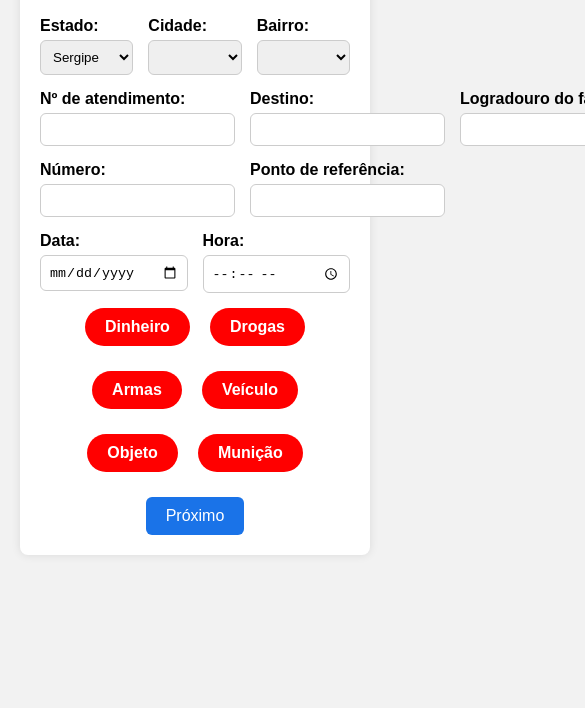
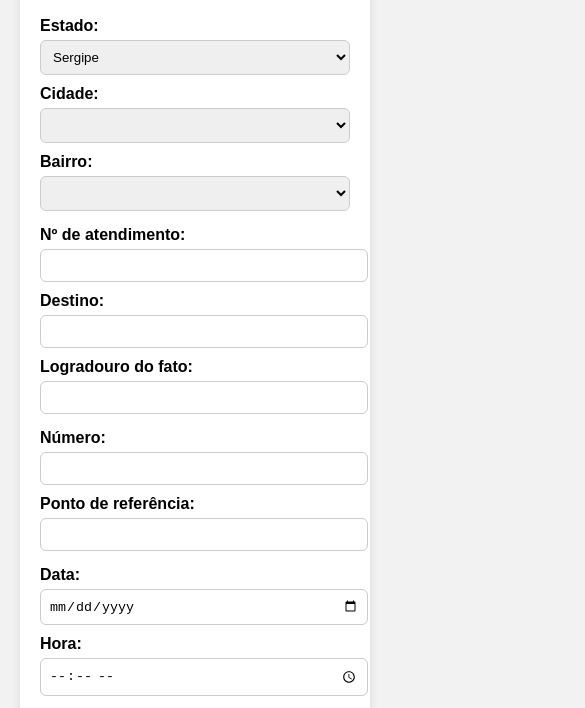
Before and after one commit to residenciaunit/Frontend, a plain HTML site: page upload1/index.html in a window 390 px wide. Shown: the part 101-809 px from the top of the page, 585 px wide, since content can reach past the window. Drawn offline with Linux system fonts and the light colour scheme; a script that the page names is missing.

Commit message:
Update style.css
commit-carlos-css-responsividade-da-pagina

```diff
--- a/upload1/assets/style.css
+++ b/upload1/assets/style.css
@@ -23,6 +23,7 @@ h1 {
     display: flex;
     gap: 15px;
     margin-bottom: 15px;
+    flex-wrap: wrap;
 }
 
 .form-group {
@@ -43,6 +44,7 @@ select {
     padding: 8px;
     border: 1px solid #ccc;
     border-radius: 6px;
+    width: 100%;
 }
 
 /* Grupo de toggles */
@@ -69,15 +71,31 @@ select {
     transition: background-color 0.3s;
     font-weight: bold;
     text-align: center;
+    min-width: 120px;
+    text-align: center;
+    margin: 5px;
 }
 
-/* Muda a cor de fundo do label quando o checkbox ANTERIOR a ele é clicado */
 .toggle:checked + label {
     background-color: green;
 }
 
+@media (max-width: 768px) {
+    .row {
+        flex-direction: column;
+        gap: 10px;
+    }
 
-/* Botão próximo */
+    .toggle-group {
+        flex-direction: column;
+        gap: 10px;
+    }
+
+    button {
+        width: 100%;
+    }
+}
+
 .form-actions {
     text-align: center;
 }
@@ -90,6 +108,7 @@ button {
     border-radius: 6px;
     cursor: pointer;
     font-size: 16px;
+    width: 100%;
 }
 
 button:hover {
```
